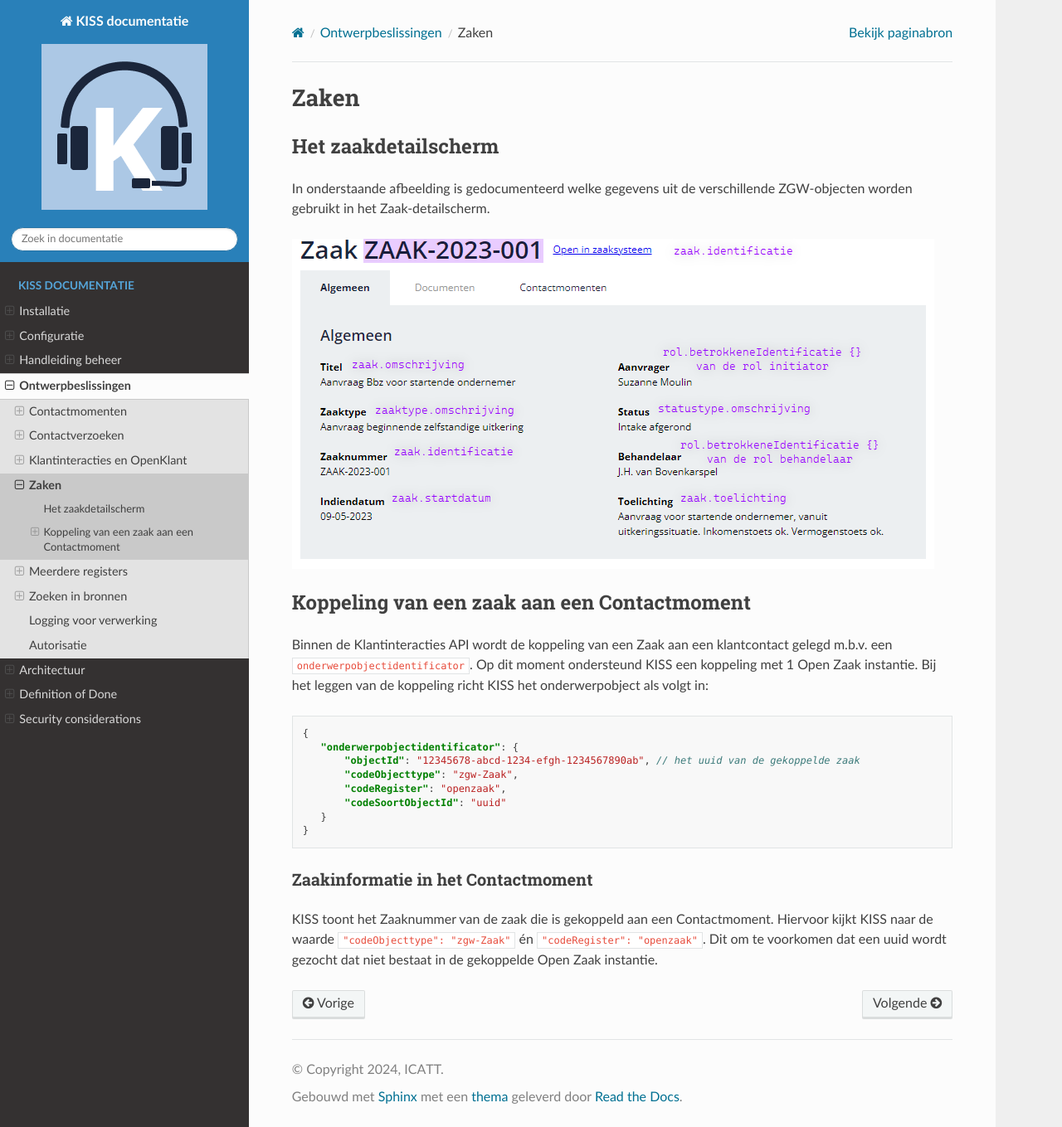
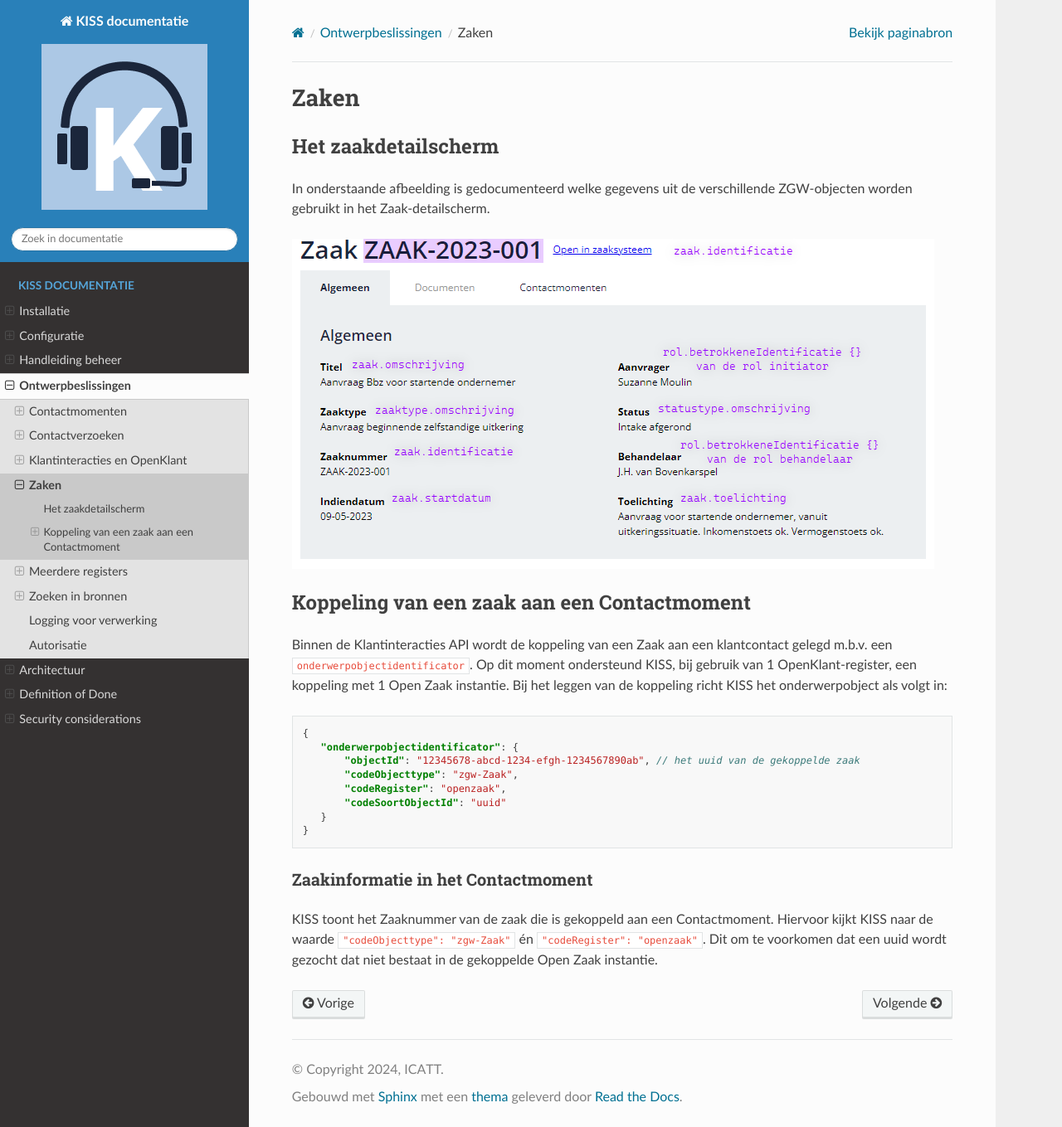
Before and after one commit to Klantinteractie-Servicesysteem/.github, a Sphinx documentation site: the page built from docs/decision-record/zaken.md, in a window 1280 px wide and 1359 px high. Shown: the whole window at 83% size. Built offline with Sphinx 7.4.7 and the Read the Docs theme 3.1.0, drawn with Linux system fonts in a browser that asks for light colours.

Commit message:
small rewrite

````diff
--- a/docs/decision-record/zaken.md
+++ b/docs/decision-record/zaken.md
@@ -8,7 +8,7 @@ In onderstaande afbeelding is gedocumenteerd welke gegevens uit de verschillende
 
 ## Koppeling van een zaak aan een Contactmoment
 
-Binnen de Klantinteracties API wordt de koppeling van een Zaak aan een klantcontact gelegd m.b.v. een `onderwerpobjectidentificator`. Op dit moment ondersteund KISS een koppeling met 1 Open Zaak instantie. Bij het leggen van de koppeling richt KISS het onderwerpobject als volgt in:
+Binnen de Klantinteracties API wordt de koppeling van een Zaak aan een klantcontact gelegd m.b.v. een `onderwerpobjectidentificator`. Op dit moment ondersteund KISS, bij gebruik van 1 OpenKlant-register, een koppeling met 1 Open Zaak instantie. Bij het leggen van de koppeling richt KISS het onderwerpobject als volgt in:
 
 ```json
 {
````
